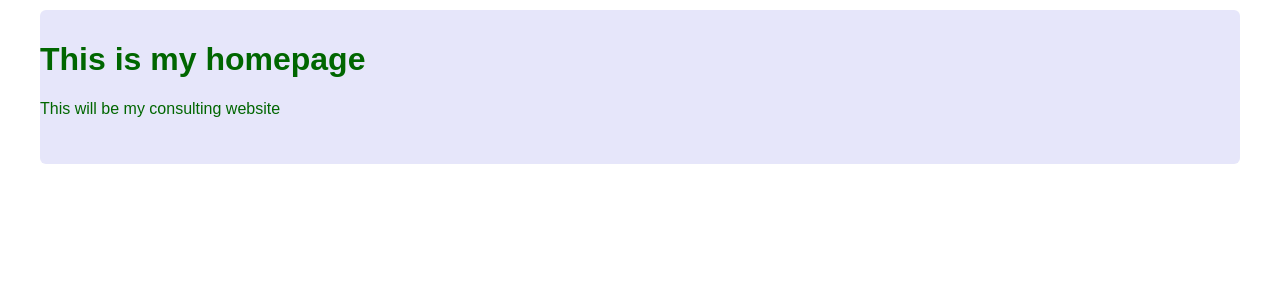
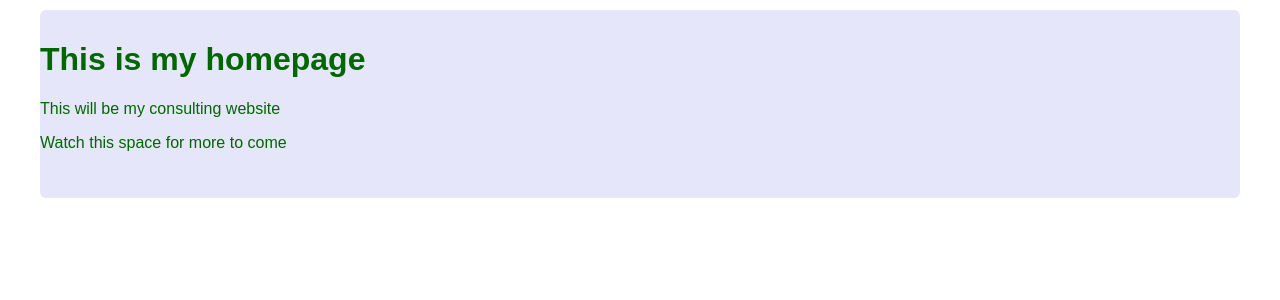
Before and after one commit to ktxmatrix/sumitmadan, a Flask app: page / in a window 1280 px wide. Shown: the part 35-335 px from the top of the page. Run offline with Flask 2, Linux system fonts and the light colour scheme.

Commit message:
Add another line to main page

```diff
--- a/templates/home.html
+++ b/templates/home.html
@@ -4,6 +4,7 @@
 <div class="home">
   <h1>This is my homepage</h1>
   <p> This will be my consulting website </p>
+  <p> Watch this space for more to come </p>
 </div>
 
 {%endblock%}
```
